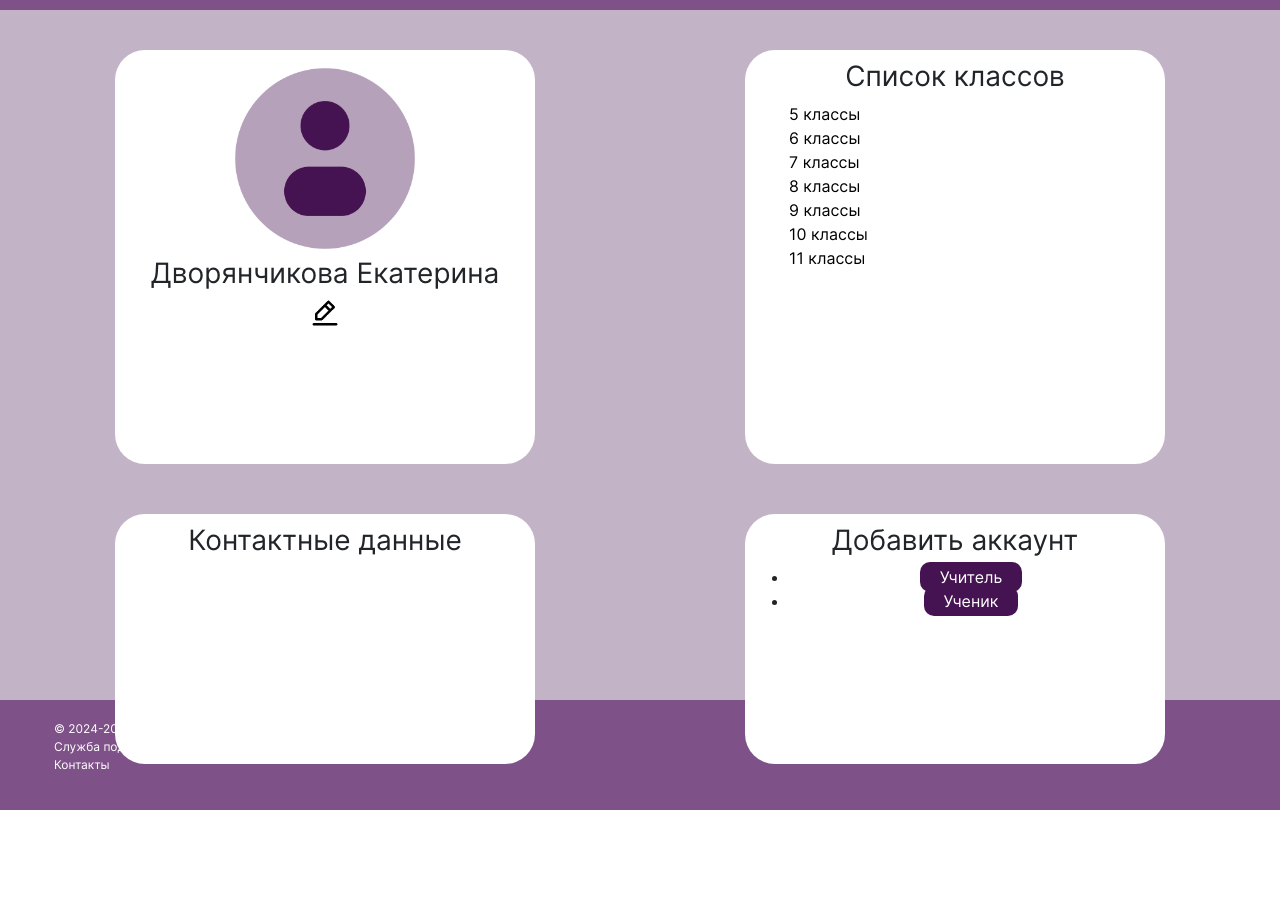
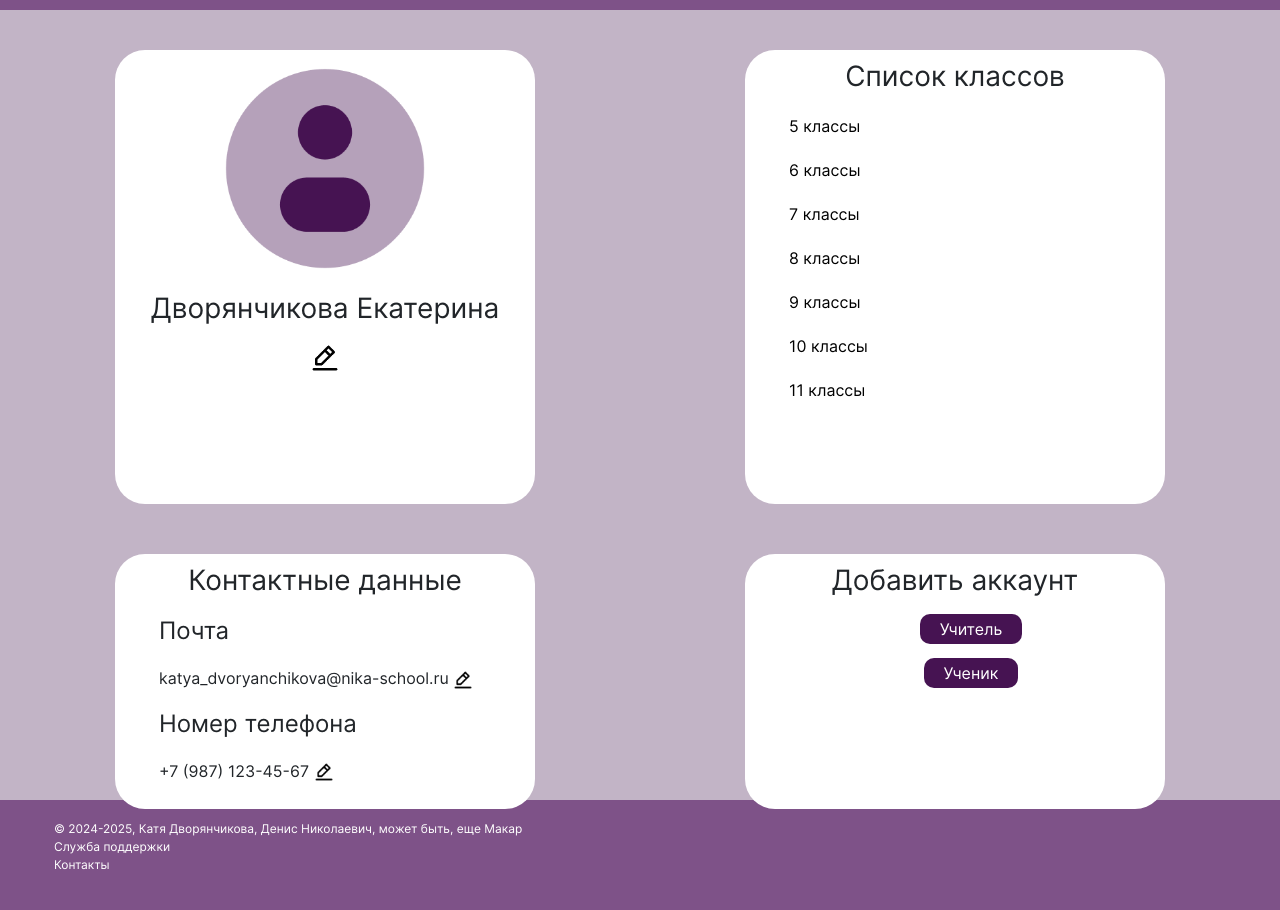
Before and after one commit to maknikstar/flask, a Flask app: page /second in a window 1280 px wide. Shown: the part 123-1033 px from the top of the page. Before the commit the page ends 933 px from the top, so only its background shows below. Run offline with Flask 3, Linux system fonts and the light colour scheme.

Commit message:
вторая страница

```diff
--- a/app/static/style.css
+++ b/app/static/style.css
@@ -44,7 +44,7 @@ footer ul li {
 }
 .main {
     background: #7E5288;
-    height: 700px;
+    height: 800px;
 }
 
 .img {
@@ -66,18 +66,32 @@ footer ul li {
     font-family: Inter;
 }
 
-.classes_list {
+.classes_list li{
     list-style-type: none;
     text-align: left;
+    margin-top: 20px;
 }
-.classes_list a:link {
+.classes_list li a:link {
+    text-decoration: none;
+    color:black;
+
+}
+
+.classes_list li a:visited {
     text-decoration: none;
     color:black;
 }
 
-.classes_list a:visited {
-    text-decoration: none;
-    color:black;
+.namebox {
+    display:inline;
+    display:inline-block;
+    margin: 5px;
+}
+
+.accounts li{
+    list-style-type: none;
+    text-align: center;
+    margin-top: 20px;
 }
 
 a.nav:link {
--- a/app/templates/second.html
+++ b/app/templates/second.html
@@ -4,7 +4,11 @@
     <div class="col-1"></div>
     <div class="col-4 inner_box">
         <img src="{{ url_for('static', filename='user.png')}}" height="50%">
-        <span><h3>Дворянчикова Екатерина</h3><img src="{{ url_for('static', filename='edit_btn.png')}}" height="30"></span>
+        <div>
+          <span class="namebox"><h3>Дворянчикова Екатерина</h3></span>
+          <span class="namebox"><img src="{{ url_for('static', filename='edit_btn.png')}}" height="30"></span>
+        </div>
+
     </div>
     <div class="col-2"></div>
     <div class="col-4 inner_box">
@@ -25,11 +29,17 @@
     <div class="col-1"></div>
     <div class="col-4 inner_box">
         <h3>Контактные данные</h3>
+        <ul class="classes_list">
+          <li><h4>Почта</h4></li>
+          <li>katya_dvoryanchikova@nika-school.ru <img src="{{ url_for('static', filename='edit_btn.png')}}" height="20"></li>
+          <li><h4>Номер телефона</h4></li>
+          <li>+7 (987) 123-45-67 <img src="{{ url_for('static', filename='edit_btn.png')}}" height="20"></li>
+        </ul>
     </div>
     <div class="col-2"></div>
     <div class="col-4 inner_box">
       <h3>Добавить аккаунт</h3>
-      <ul>
+      <ul class="accounts">
 
         <li><a href="" class="add_btn">Учитель</a></li>
         <li><a href="" class="add_btn">Ученик</a></li>
```
